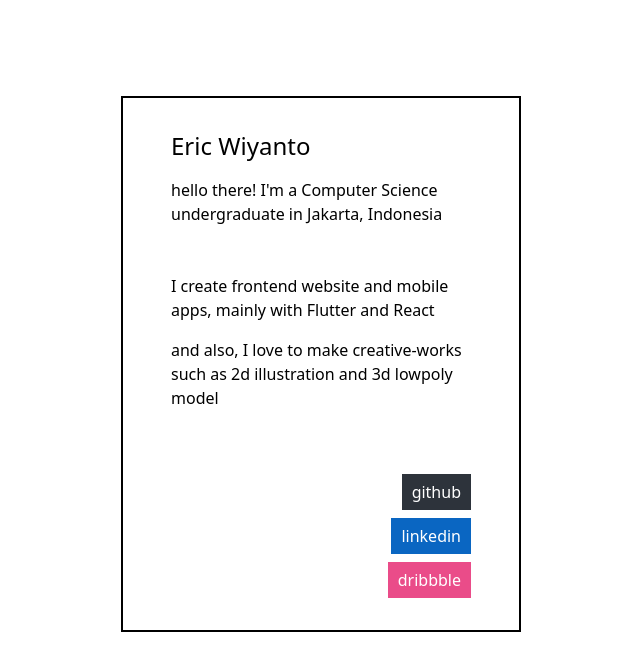
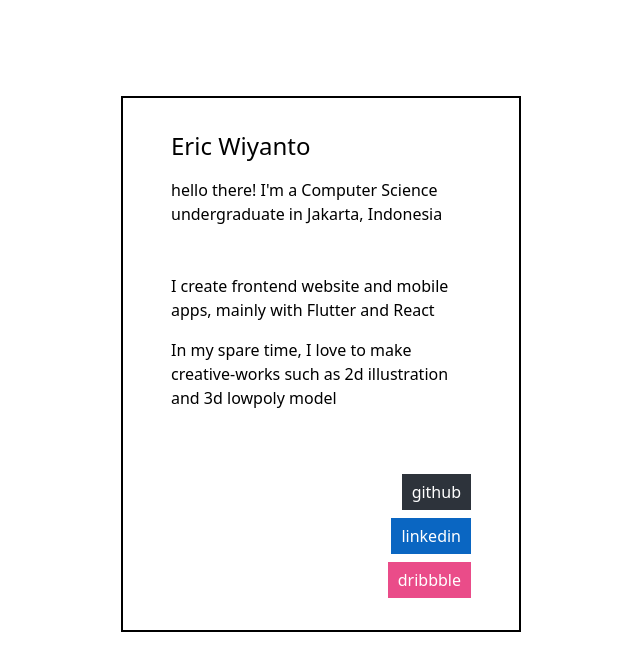
Before and after one commit to wiyantoeric/portfolio, a Next.js app: page / in a window 1280 px wide. Shown: the top 670 px of the page, without its empty margins (319-959 px from the left). Built offline with nearby package versions, Linux system fonts and the light colour scheme.

Commit message:
feat: update content

```diff
--- /dev/null
+++ b/pages/anim.js
@@ -0,0 +1,7 @@
+import { useEffect } from 'react';
+function Anim() {
+  useEffect(() => {}, []);
+  return <div></div>;
+}
+
+export default Anim;
--- a/pages/index.js
+++ b/pages/index.js
@@ -19,7 +19,7 @@ export default function Home() {
           <div className="spacer h-12"></div>
           <p>I create frontend website and mobile apps, mainly with Flutter and React</p>
           <div className="spacer h-4"></div>
-          <p>and also, I love to make creative-works such as 2d illustration and 3d lowpoly model</p>
+          <p>In my spare time, I love to make creative-works such as 2d illustration and 3d lowpoly model</p>
           <div className="spacer h-16"></div>
           <div className="flex flex-col items-end gap-y-2 self-end">
             <a
```
